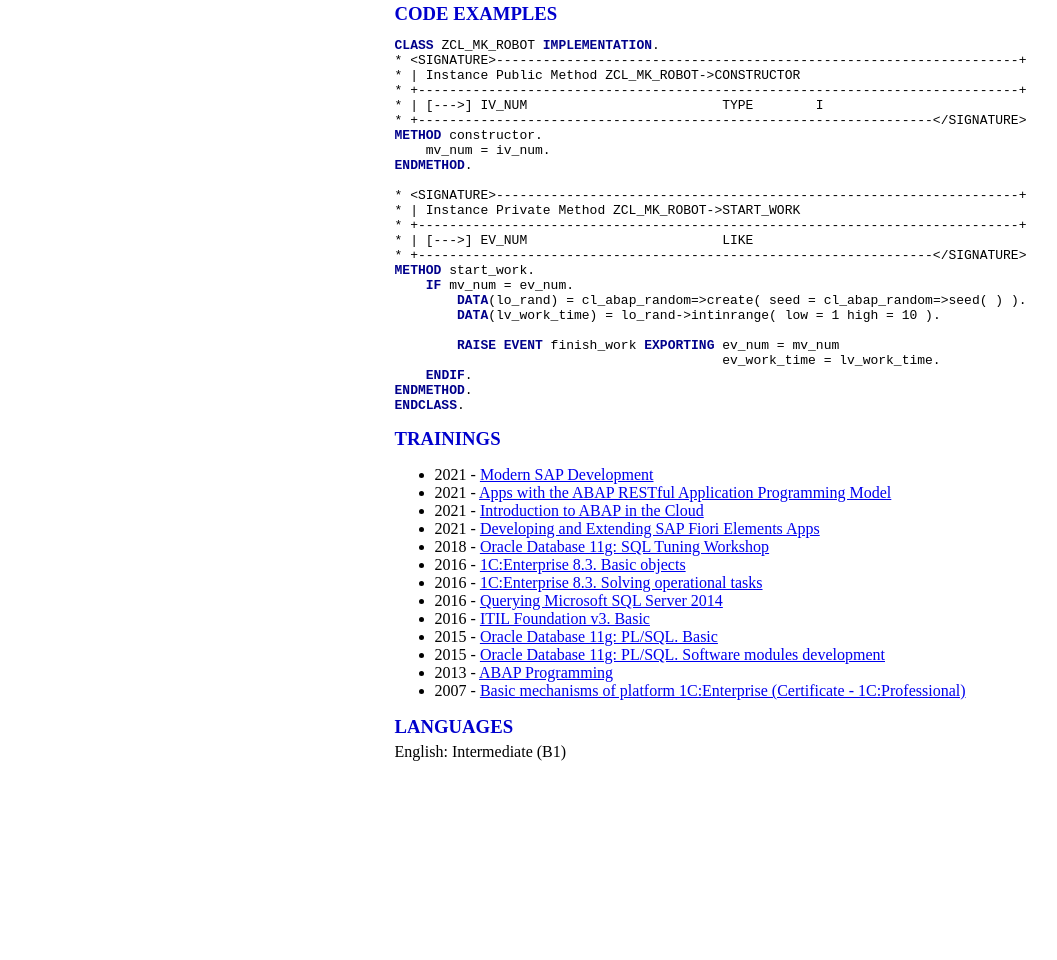
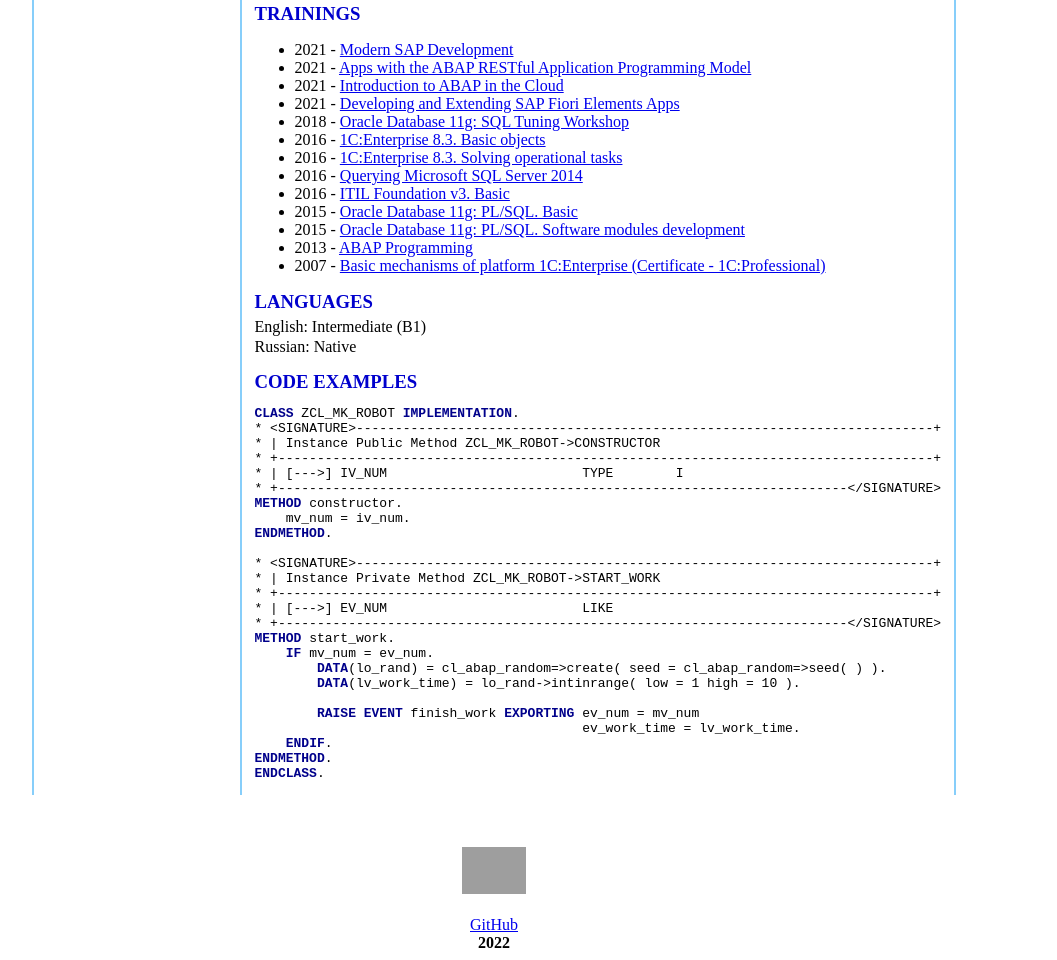
Before and after one commit to Mikalai-Kazlou/rsschool-cv, a plain HTML site: page index.html in a window 1280 px wide. Shown: the part 1080-2040 px from the top of the page, without its empty margins (146-1203 px from the left). Before the commit the page ends 1862 px from the top, so only its background shows below. Drawn offline with Linux system fonts and the light colour scheme; grey boxes are pictures that could not be loaded.

Commit message:
fix: bug fixing

```diff
--- a/index.html
+++ b/index.html
@@ -5,18 +5,19 @@
     <meta charset="UTF-8">
     <meta http-equiv="X-UA-Compatible" content="IE=edge">
     <meta name="viewport" content="width=device-width, initial-scale=1.0">
-    <link rel="icon" href="Logo.ico" type="image/ico" sizes="64x64">
+    <link rel="icon" href="images/logo.ico" type="image/ico" sizes="64x64">
     <link rel="stylesheet" href="style.css">
     <title>Mikalai Kazlou (CV)</title>
 </head>
 
 <body>
-    <main class="main">
+    <main>
         <table class="main-table">
             <tr>
+                <td class="main-table-separator"></td>
                 <td class="main-table-left">
                     <div class="photo-container">
-                        <img class="photo" src="Photo.png" alt="My photo">
+                        <img class="photo" src="images/photo.png" alt="My photo">
                     </div>
                     <section class="section">
                         <h3 class="section-header">ABOUT</h3>
@@ -40,6 +41,7 @@
                         mikalai_kazlou@epam.com
                     </section>
                 </td>
+                <td class="main-table-separator"></td>
                 <td class="main-table-right">
                     <section class="section">
                         <h1 class="name">MIKALAI KAZLOU</h1>
@@ -76,9 +78,7 @@
                             <li>Strong ABAP programming skills incl. ABAP OO and Design Patterns</li>
                             <li>Some experience in CDS, BOPF, OData-services</li>
                             <li>Good understanding of ABAP Test Cockpit, ABAP Performance Tuning, Runtime
-                                Analysis
-                                Tools
-                                and Techniques</li>
+                                Analysis Tools and Techniques</li>
                             <li>Knowledge of SAP systems functionality</li>
                             <li>Database management skills</li>
                         </ul>
@@ -91,43 +91,10 @@
                             </li>
                             <li>Exceptionally skilled in software related troubleshooting</li>
                             <li>Agile (Scrum) development experience with expert understanding of application
-                                and
-                                software
-                                architecture</li>
+                                and software architecture</li>
                             <li>Proven ability to work both independently and as a part of international project
                                 team</li>
                         </ul>
-                    </section>
-                    <section class="section">
-                        <h3 class="section-header">CODE EXAMPLES</h3>
-                        <code>
-                            <pre>
-<span class="abap-reserved-word">CLASS</span> ZCL_MK_ROBOT <span class="abap-reserved-word">IMPLEMENTATION</span>.
-* &lt;<span>SIGNATURE</span>&gt;-------------------------------------------------------------------+
-* | Instance Public Method ZCL_MK_ROBOT->CONSTRUCTOR
-* +-----------------------------------------------------------------------------+
-* | [--->] IV_NUM                         TYPE        I
-* +------------------------------------------------------------------&lt;<span>/SIGNATURE</span>&gt;
-<span class="abap-reserved-word">METHOD</span> constructor.
-    mv_num = iv_num.
-<span class="abap-reserved-word">ENDMETHOD</span>.
-
-* &lt;<span>SIGNATURE</span>&gt;-------------------------------------------------------------------+
-* | Instance Private Method ZCL_MK_ROBOT->START_WORK
-* +-----------------------------------------------------------------------------+
-* | [--->] EV_NUM                         LIKE
-* +------------------------------------------------------------------&lt;<span>/SIGNATURE</span>&gt;
-<span class="abap-reserved-word">METHOD</span> start_work.
-    <span class="abap-reserved-word">IF</span> mv_num = ev_num.
-        <span class="abap-reserved-word">DATA</span>(lo_rand) = cl_abap_random=>create( seed = cl_abap_random=>seed( ) ).
-        <span class="abap-reserved-word">DATA</span>(lv_work_time) = lo_rand->intinrange( low = 1 high = 10 ).
-
-        <span class="abap-reserved-word">RAISE EVENT</span> finish_work <span class="abap-reserved-word">EXPORTING</span> ev_num = mv_num
-                                          ev_work_time = lv_work_time.
-    <span class="abap-reserved-word">ENDIF</span>.
-<span class="abap-reserved-word">ENDMETHOD</span>.
-<span class="abap-reserved-word">ENDCLASS</span>.</pre>
-                    </code>
                     </section>
                     <section class="section">
                         <h3 class="section-header">TRAININGS</h3>
@@ -160,15 +127,50 @@
                     </section>
                     <section class="section">
                         <h3 class="section-header">LANGUAGES</h3>
-                        English: Intermediate (B1)
+                        <p class="paragraph-standart">English: Intermediate (B1)</p>
+                        <p class="paragraph-standart">Russian: Native</p>
+                    </section>
+                    <section class="section">
+                        <h3 class="section-header">CODE EXAMPLES</h3>
+                        <pre><code><span class="abap-reserved-word">CLASS</span> ZCL_MK_ROBOT <span class="abap-reserved-word">IMPLEMENTATION</span>.
+* &lt;<span>SIGNATURE</span>&gt;--------------------------------------------------------------------------+
+* | Instance Public Method ZCL_MK_ROBOT->CONSTRUCTOR
+* +------------------------------------------------------------------------------------+
+* | [--->] IV_NUM                         TYPE        I
+* +-------------------------------------------------------------------------&lt;<span>/SIGNATURE</span>&gt;
+<span class="abap-reserved-word">METHOD</span> constructor.
+    mv_num = iv_num.
+<span class="abap-reserved-word">ENDMETHOD</span>.
+
+* &lt;<span>SIGNATURE</span>&gt;--------------------------------------------------------------------------+
+* | Instance Private Method ZCL_MK_ROBOT->START_WORK
+* +------------------------------------------------------------------------------------+
+* | [--->] EV_NUM                         LIKE
+* +-------------------------------------------------------------------------&lt;<span>/SIGNATURE</span>&gt;
+<span class="abap-reserved-word">METHOD</span> start_work.
+    <span class="abap-reserved-word">IF</span> mv_num = ev_num.
+        <span class="abap-reserved-word">DATA</span>(lo_rand) = cl_abap_random=>create( seed = cl_abap_random=>seed( ) ).
+        <span class="abap-reserved-word">DATA</span>(lv_work_time) = lo_rand->intinrange( low = 1 high = 10 ).
+
+        <span class="abap-reserved-word">RAISE EVENT</span> finish_work <span class="abap-reserved-word">EXPORTING</span> ev_num = mv_num
+                                          ev_work_time = lv_work_time.
+    <span class="abap-reserved-word">ENDIF</span>.
+<span class="abap-reserved-word">ENDMETHOD</span>.
+<span class="abap-reserved-word">ENDCLASS</span>.</code></pre>
                     </section>
                 </td>
+                <td class="main-table-separator"></td>
             </tr>
         </table>
     </main>
 
     <footer>
-
+        <a href="https://rs.school/js/"><img src="https://rs.school/images/rs_school_js.svg" alt="RS School logo"
+                width="5%"></a>
+        <br><br>
+        <a href="https://github.com/mikalai-kazlou">GitHub</a>
+        <br>
+        <b>2022</b>
     </footer>
 </body>
 
--- a/style.css
+++ b/style.css
@@ -1,24 +1,25 @@
-body {
-    background-image: url("Background.jpg");
+.main-table {
+    width: 50%;
+    margin-right: auto;
+    margin-bottom: 50px;
+    margin-left: auto;
+
+    background-image: url("images/background.jpg");
+    background-repeat: no-repeat;
     background-size: 100%;
-    background-repeat: no-repeat;
-}
-
-.main {
-    width: 50%;
-    margin-left: auto;
-    margin-right: auto;
 }
 
 .main-table-left {
     width: 30%;
-
     vertical-align: top;
 }
 
 .main-table-right {
     width: 70%;
+}
 
+.main-table-separator {
+    background-color: lightskyblue;
 }
 
 .section {
@@ -28,6 +29,7 @@
 .section-header {
     margin-top: 15px;
     margin-bottom: 5px;
+
     color: mediumblue;
 }
 
@@ -45,6 +47,7 @@
 .name {
     margin-top: 140px;
     margin-bottom: 5px;
+
     font-size: 48px;
 }
 
@@ -54,9 +57,10 @@
 }
 
 .company {
-    font-weight: bold;
     margin-top: 10px;
     margin-bottom: 5px;
+
+    font-weight: bold;
 }
 
 .contact-type {
@@ -65,11 +69,15 @@
 }
 
 .paragraph-standart {
-    margin-top: 0px;
+    margin-top: 0;
     margin-bottom: 2px;
 }
 
 .abap-reserved-word {
+    font-weight: bold;
     color: darkblue;
-    font-weight: bold;
 }
+
+footer {
+    text-align: center;
+}
```
Also changed, not shown: images/background.jpg (renamed from Background.jpg), images/logo.ico (renamed from Logo.ico), images/photo.png (renamed from Photo.png).
